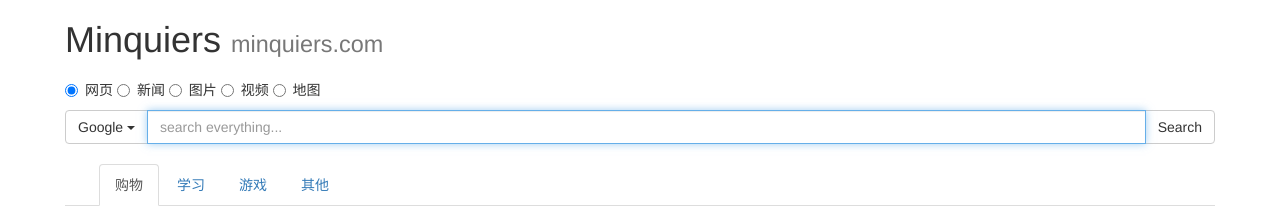
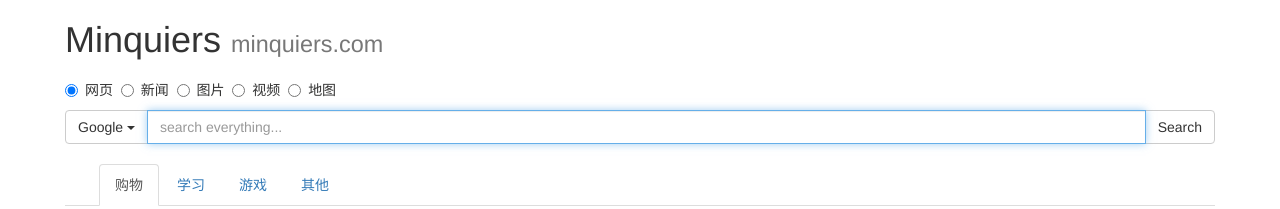
Before and after one commit to minquiers/Personal-Navigation-Website, a plain HTML site: page src/index.html in a window 1280 px wide. Shown: the top 209 px of the page. Drawn offline with nearby package versions, Linux system fonts and the light colour scheme.

Commit message:
init
初始化提交

```diff
--- a/src/index.html
+++ b/src/index.html
@@ -51,19 +51,19 @@
 			<div class="radio">
 			  <label>
 				<input type="radio" name="searchType" value="web" checked>
-				网页
+				网页&nbsp;
 			  </label>
 			  <label>
 				<input type="radio" name="searchType" value="news">
-				新闻
+				新闻&nbsp;
 			  </label>
 			  <label>
 				<input type="radio" name="searchType" value="photo">
-				图片
+				图片&nbsp;
 			  </label>
 			  <label>
 				<input type="radio" name="searchType" value="vedio">
-				视频
+				视频&nbsp;
 			  </label>
 			  <label>
 				<input type="radio" name="searchType" value="map">
```
Also changed, not shown: src/images/demo.png.
